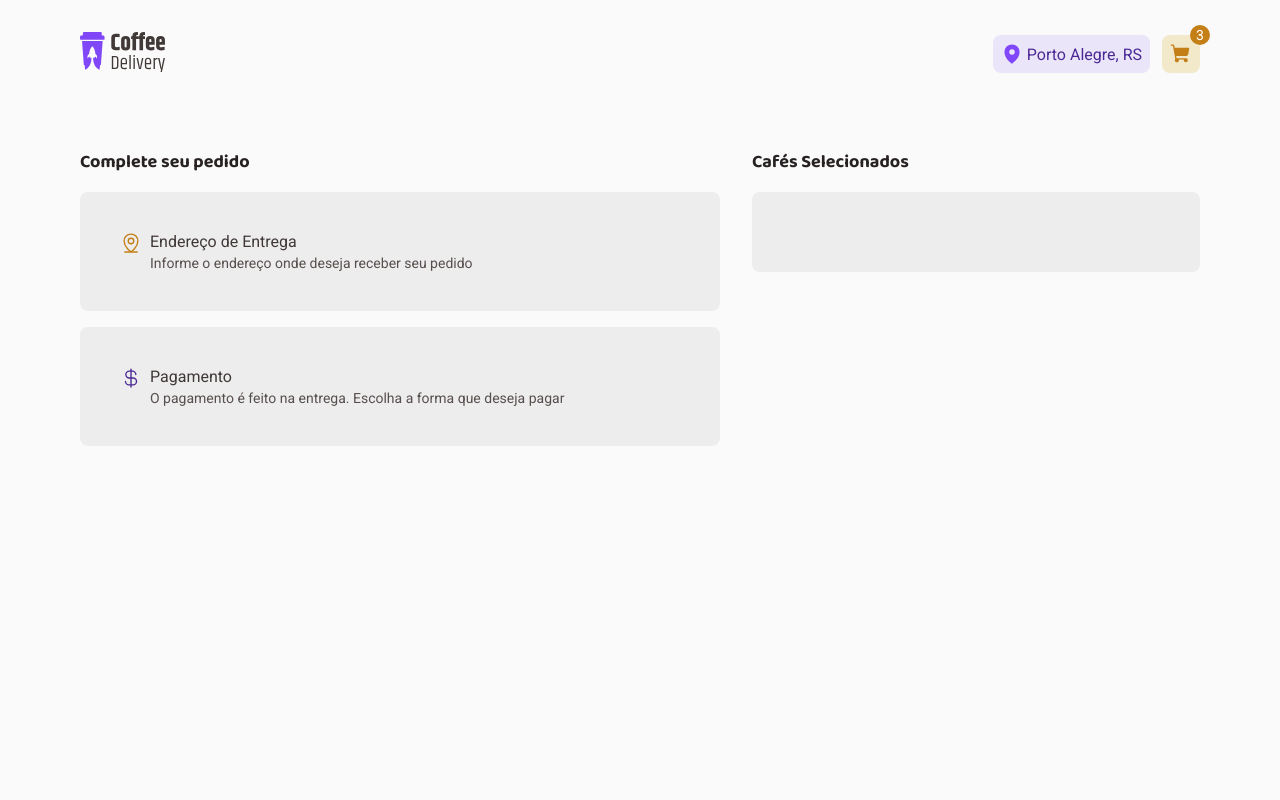
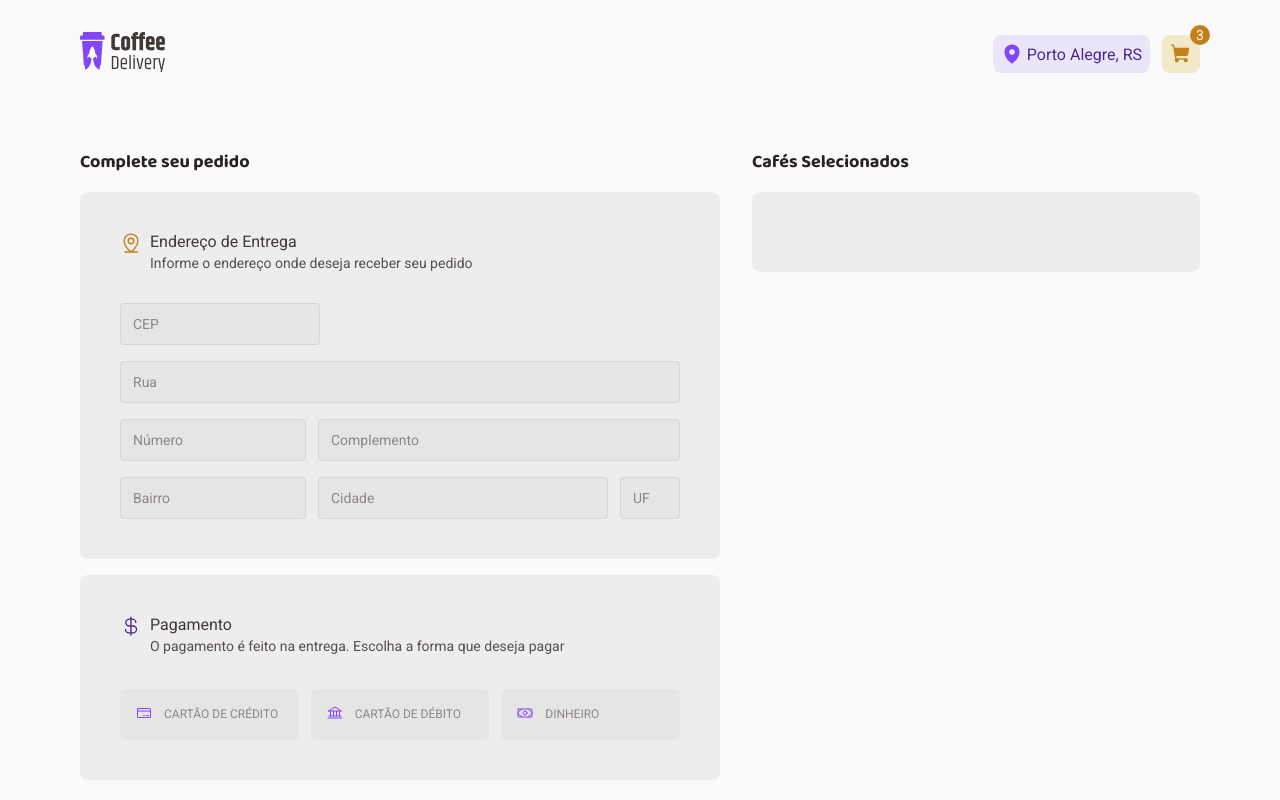
Before and after one commit to natan3001/Desafio-02---Coffee-Delivery, a React (Vite) app: page /checkout in a window 1280 px wide. Built offline with nearby package versions, Linux system fonts and the light colour scheme.

Commit message:
Adicionado radio para escolha de pagamento

```diff
--- a/src/pages/Checkout/index.tsx
+++ b/src/pages/Checkout/index.tsx
@@ -1,7 +1,8 @@
 import { ContentHeader } from "./ContentHeader";
-import { MapPinLine, CurrencyDollar } from 'phosphor-react'
+import { MapPinLine, CurrencyDollar, CreditCard, Bank, Money } from 'phosphor-react'
 
-import { CheckoutContainer, CheckoutContent } from "./styles";
+import { CheckoutContainer, CheckoutContent, DeliveryFormContainer, InputContainer, PaymentMethodsContainer } from "./styles";
+
 
 export function Checkout() {
   return (
@@ -16,6 +17,23 @@ export function Checkout() {
               icon={<MapPinLine size={22} />}
               color='yellow'
             />
+            <DeliveryFormContainer>
+              <div>
+                <InputContainer type="text" placeholder="CEP" width='medium' />
+              </div>
+              <div>
+                <InputContainer type="text" placeholder="Rua" width='large' />
+              </div>
+              <div>
+                <InputContainer type="text" placeholder="Número" width='medium' />
+                <InputContainer type="text" placeholder="Complemento" width='large' />
+              </div>
+              <div>
+                <InputContainer type="text" placeholder="Bairro" width='medium' />
+                <InputContainer type="text" placeholder="Cidade" width='large' />
+                <InputContainer type="text" placeholder="UF" width='small' />
+              </div>
+            </DeliveryFormContainer>
           </CheckoutContent>
           <CheckoutContent>
             <ContentHeader
@@ -24,6 +42,41 @@ export function Checkout() {
               icon={<CurrencyDollar size={22} />}
               color='purple'
             />
+            <PaymentMethodsContainer>
+              <label htmlFor="creditCardMethod1">
+                <input
+                  type="radio"
+                  name="paymentMethod"
+                  value="Cartão de Crédito"
+                  id="creditCardMethod1"
+                />
+                <span>
+                  <CreditCard size={16} /> Cartão de crédito
+                </span>
+              </label>
+              <label htmlFor="creditCardMethod2">
+                <input
+                  type="radio"
+                  name="paymentMethod"
+                  value="Cartão de Débito"
+                  id="creditCardMethod2"
+                />
+                <span>
+                  <Bank size={16} /> Cartão de débito
+                </span>
+              </label>
+              <label htmlFor="creditCardMethod3">
+                <input
+                  type="radio"
+                  name="paymentMethod"
+                  value="Dinheiro"
+                  id="creditCardMethod3"
+                />
+                <span>
+                  <Money size={16} /> Dinheiro
+                </span>
+              </label>
+            </PaymentMethodsContainer>
           </CheckoutContent>
         </div>
         <div>
--- a/src/pages/Checkout/styles.ts
+++ b/src/pages/Checkout/styles.ts
@@ -19,3 +19,80 @@ export const CheckoutContent = styled.div`
 
   background: ${props => props.theme["base-150"]};
 `
+
+export const DeliveryFormContainer = styled.div`
+  margin-top: 2rem;
+  display: flex;
+  flex-direction: column;
+  gap: 1rem 0;
+
+  div{
+    display: flex;
+    gap: 0.75rem;
+  }
+`
+
+export const PaymentMethodsContainer = styled.div`
+  display: flex;
+  margin-top: 1rem;
+  gap: 0.75rem;
+
+  label{
+    flex: 1;
+    cursor: pointer;
+  }
+
+  span{
+    border-radius: 6px;
+    display: flex;
+    align-items: flex-start;
+    font-size: 0.75rem;
+    padding: 1rem;
+    text-transform: uppercase;
+    line-height: 1.6;
+    gap: 0.75rem;
+
+    color: ${props => props.theme["base-300"]};
+    background: ${props => props.theme["base-200"]};
+
+    svg{
+      color: ${props => props.theme["purple-500"]};
+    }
+  }
+
+  input{
+    visibility: hidden;
+    width: 0;
+    height: 0;
+  }
+
+  input:checked + span{
+    box-shadow: 0 0 0 1px ${props => props.theme["purple-500"]};
+  }
+`
+
+type InputSizeType = 'small' | 'medium' | 'large'
+
+interface InputContainer {
+  width: InputSizeType
+}
+
+export const InputContainer = styled.input<InputContainer>`
+  font-size: 0.875rem;
+  border-radius: 4px;
+  padding: .75rem;
+
+  border: 1px solid ${props => props.theme["base-250"]};
+  background: ${props => props.theme["base-200"]};
+  color: ${props => props.theme["base-400"]};
+
+  ::placeholder{
+    color: ${props => props.theme["base-300"]};
+  }
+
+  width: ${props => {
+    if (props.width == 'large') return '100%'
+    if (props.width == 'medium') return '12.5rem'
+    if (props.width == 'small') return '3.75rem'
+  }}
+`
--- a/src/pages/Home/Card/index.tsx
+++ b/src/pages/Home/Card/index.tsx
@@ -19,9 +19,9 @@ export function Card() {
         </PriceContainer>
         <FormAddCartContainer>
           <span>
-            <Minus size={14} />
+            <Minus size={16} />
             1
-            <Plus size={14} />
+            <Plus size={16} />
           </span>
           <button><ShoppingCart weight='fill' size={22} /></button>
         </FormAddCartContainer>
```
